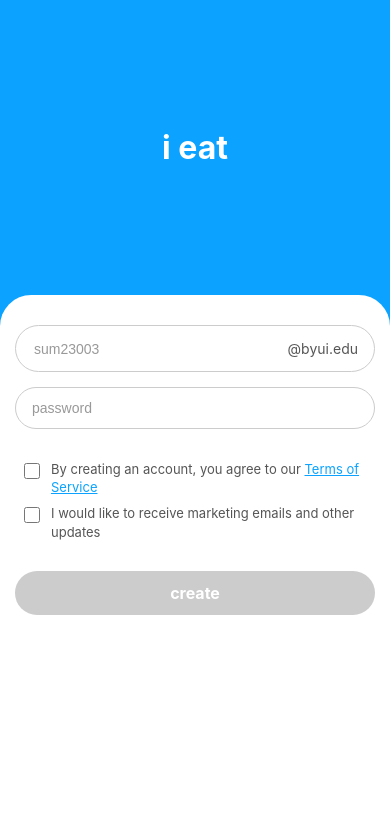
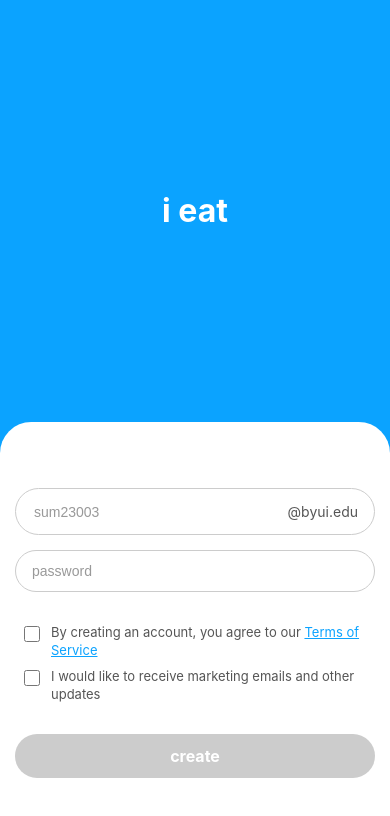
Before and after one commit to I-eats/I-eat-repo, a React (Vite) app in the folder website/: page / in a window 390 px wide. Shown: the top 816 px of the page. Built offline with nearby package versions, Linux system fonts and the light colour scheme; no server answers.

Commit message:
Make website fill entire screen in fullscreen mode with proper viewport heights

```diff
--- a/website/src/App.css
+++ b/website/src/App.css
@@ -18,14 +18,13 @@ body {
 }
 
 .app-container {
-  min-height: 100vh;
+  height: 100vh;
   display: flex;
   flex-direction: column;
   background-color: var(--primary-blue);
   position: relative;
-  width: 100%;
-  max-width: 100vw;
-  overflow-x: hidden;
+  width: 100vw;
+  overflow: hidden;
 }
 
 .main-content {
@@ -36,7 +35,7 @@ body {
   align-items: center;
   padding: clamp(20px, 5vw, 60px);
   width: 100%;
-  min-height: 50vh;
+  height: 50vh;
 }
 
 .title {
@@ -55,10 +54,12 @@ body {
   padding: clamp(40px, 10vw, 120px) clamp(20px, 5vw, 60px);
   display: flex;
   flex-direction: column;
+  justify-content: center;
   gap: clamp(15px, 3vw, 30px);
   width: 100%;
-  min-height: 50vh;
+  height: 50vh;
   box-sizing: border-box;
+  overflow-y: auto;
 }
 
 .email-portion {
@@ -209,6 +210,10 @@ body {
   margin-left: auto;
   margin-right: auto;
   box-sizing: border-box;
+  height: calc(100vh - 60px);
+  display: flex;
+  flex-direction: column;
+  justify-content: center;
 }
 
 .dashboard h1 {
@@ -264,26 +269,22 @@ body {
   }
 
   .main-content {
-    min-height: 40vh;
+    height: 50vh;
   }
 
   .bottom-content {
-    min-height: 60vh;
+    height: 50vh;
   }
 }
 
 @media (max-width: 480px) {
-  .app-container {
-    min-height: 100vh;
-  }
-
   .main-content {
-    min-height: 35vh;
+    height: 50vh;
     padding: 15px;
   }
 
   .bottom-content {
-    min-height: 65vh;
+    height: 50vh;
     padding: 30px 15px;
   }
 
@@ -295,11 +296,11 @@ body {
 /* Landscape orientation adjustments for website */
 @media (max-height: 600px) and (orientation: landscape) {
   .main-content {
-    min-height: 30vh;
+    height: 30vh;
   }
 
   .bottom-content {
-    min-height: 70vh;
+    height: 70vh;
     padding: 20px clamp(15px, 4vw, 40px);
   }
 
```
